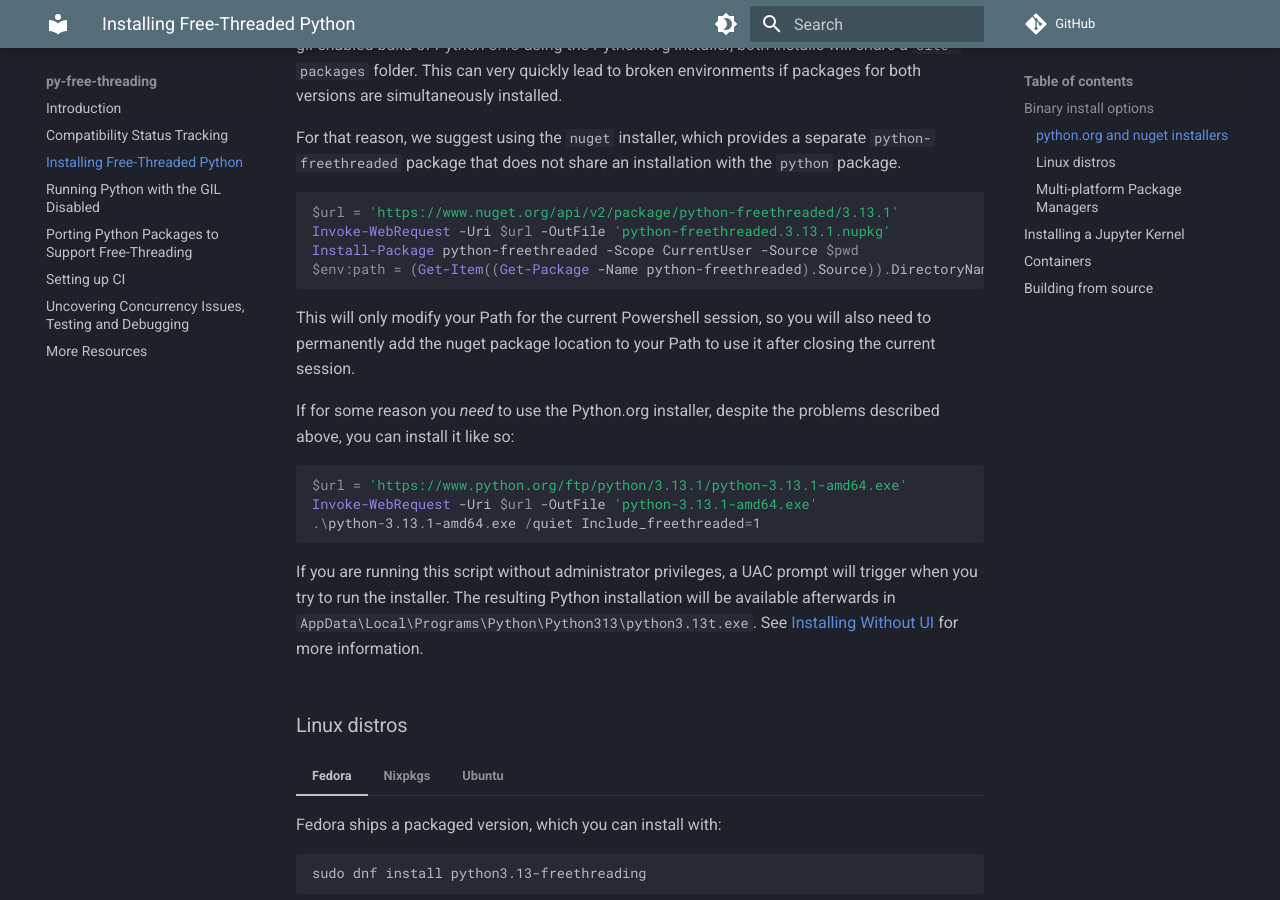
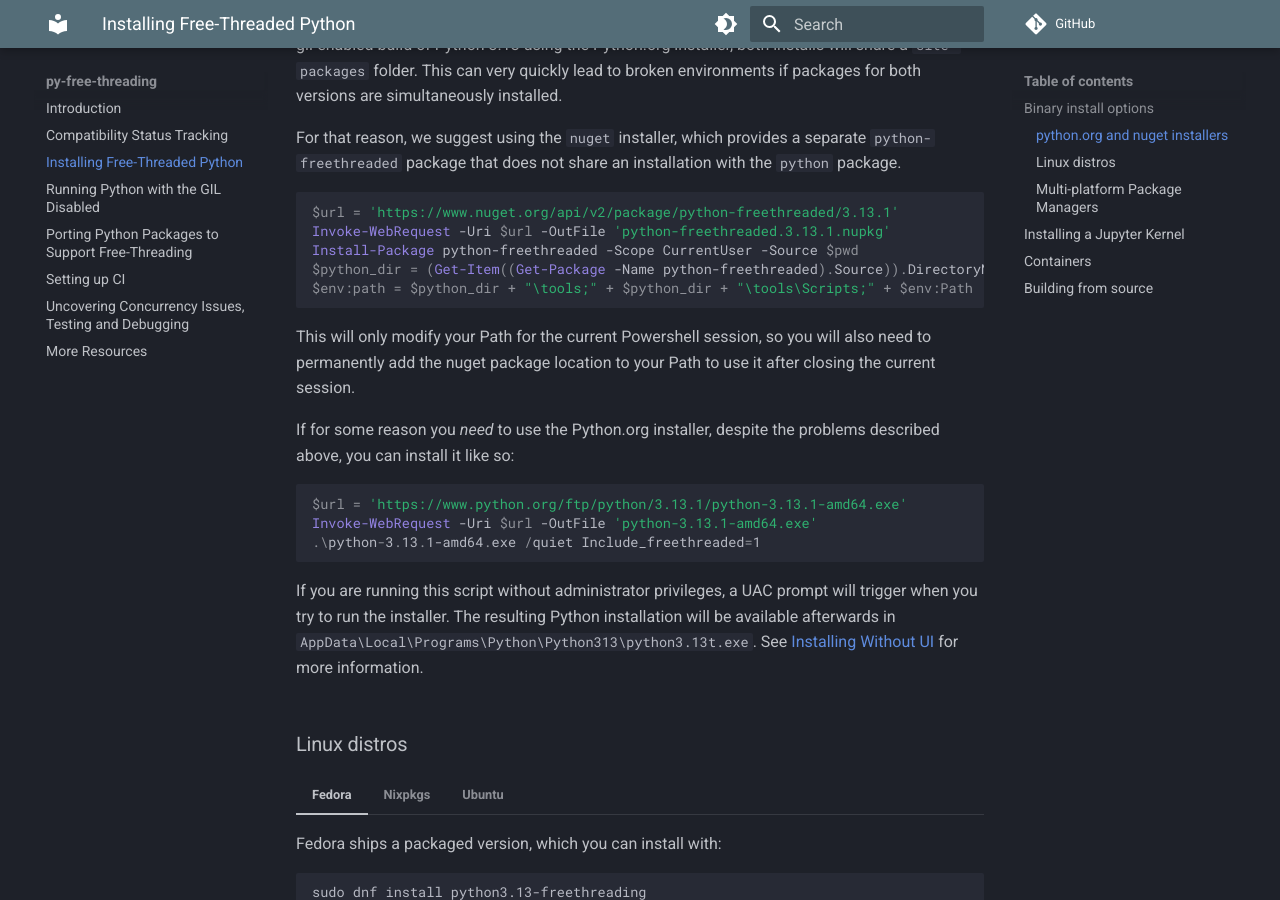
Before and after one commit to Quansight-Labs/free-threaded-compatibility, an MkDocs documentation site: the page built from docs/installing_cpython.md, in a window 1280 px wide and 900 px high, scrolled down 1008 px. Built offline with MkDocs 1.6.1 and Material for MkDocs 9.7.7, drawn with Linux system fonts in a browser that asks for light colours; comment, search, counter and statistics services are not loaded.

Commit message:
add Scripts directory to the Path

````diff
--- a/docs/installing_cpython.md
+++ b/docs/installing_cpython.md
@@ -49,7 +49,8 @@ and installing the free-threaded binaries is also possible:
     $url = 'https://www.nuget.org/api/v2/package/python-freethreaded/3.13.1'
     Invoke-WebRequest -Uri $url -OutFile 'python-freethreaded.3.13.1.nupkg'
     Install-Package python-freethreaded -Scope CurrentUser -Source $pwd
-    $env:path = (Get-Item((Get-Package -Name python-freethreaded).Source)).DirectoryName + "tools;" + $env:Path
+    $python_dir = (Get-Item((Get-Package -Name python-freethreaded).Source)).DirectoryName
+    $env:path = $python_dir + "\tools;" + $python_dir + "\tools\Scripts;" + $env:Path
     ```
 
     This will only modify your Path for the current Powershell session, so you
````
